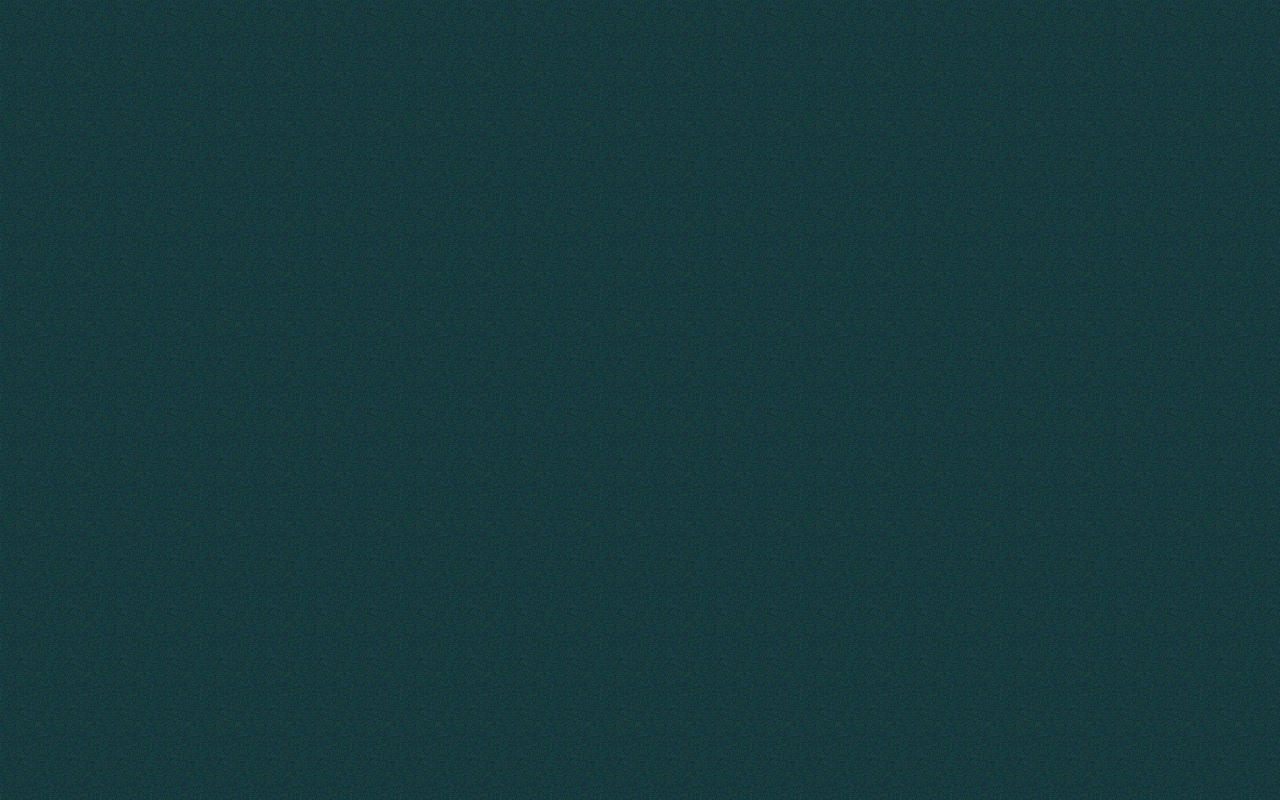
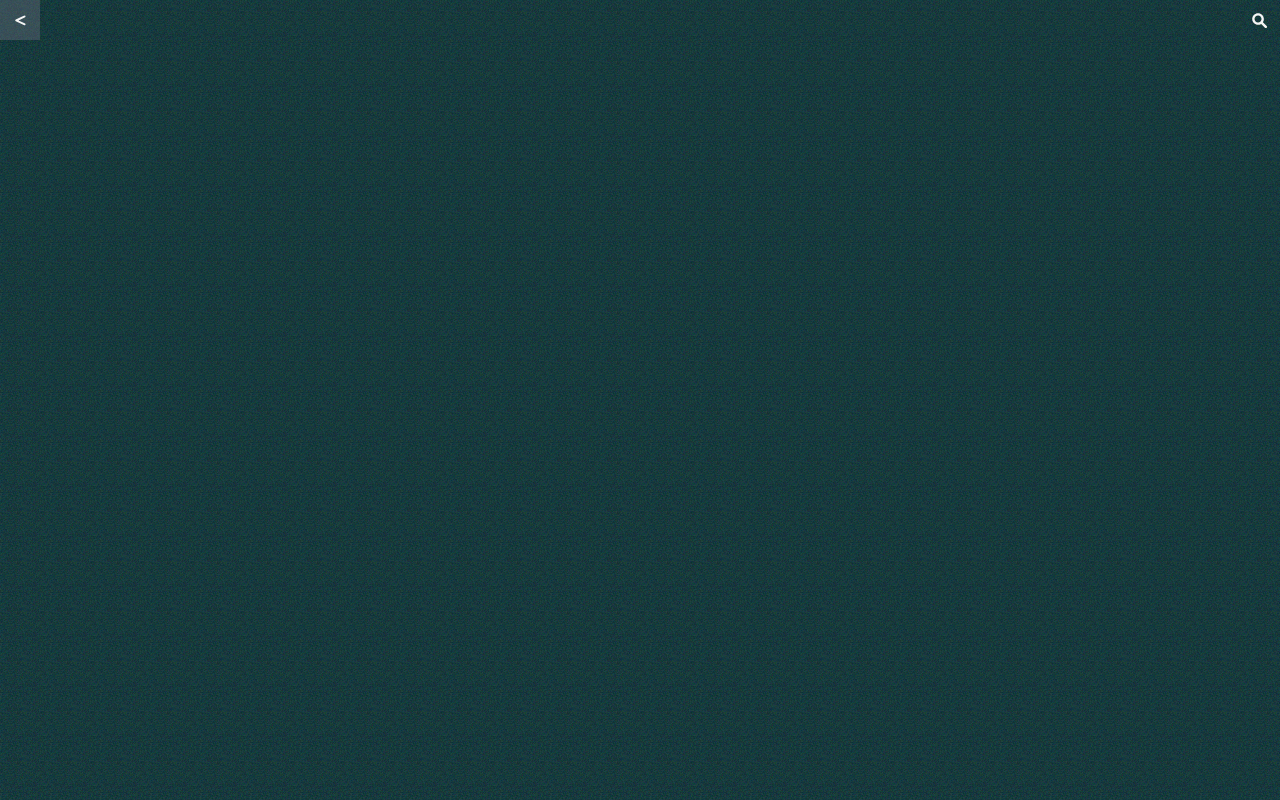
Before and after one commit to jo16oh/homepage, a SvelteKit app: page /about in a window 1280 px wide. Built offline with nearby package versions, Linux system fonts and the light colour scheme.

Commit message:
feat: Header Component

```diff
--- /dev/null
+++ b/src/lib/Components/Header.svelte
@@ -0,0 +1,24 @@
+<script lang="ts">
+	import { page } from '$app/stores';
+
+	const back = $derived.by(() => {
+		const url = $page.url.pathname;
+		if (url === '/') return '';
+		const path = url.split('/');
+		path.pop();
+		if (path.length === 1) return '/';
+		return path.join('/');
+	});
+</script>
+
+{#if back}
+	<div
+		class="fixed left-0 top-0 flex h-10 w-full flex-row justify-between opacity-60 max-[720px]:bg-[url('/bg-dark.jpg')]"
+	></div>
+	<a href={back} class="fixed left-0 top-0 hover:bg-gray-500/40">
+		<img src="/back.svg" alt="back" /></a
+	>
+	<button class="fixed right-0 top-0 hover:bg-gray-500/40">
+		<img src="/search.svg" alt="search" /></button
+	>
+{/if}
--- a/src/routes/+layout.svelte
+++ b/src/routes/+layout.svelte
@@ -1,11 +1,12 @@
 <script>
 	import '../app.css';
+	import Header from '$lib/Components/Header.svelte';
 </script>
 
-<div class="flex w-full flex-col items-center justify-center">
-	<div class="h-[146px] w-full"></div>
-	<div class="mx-auto flex w-full max-w-[660px] flex-col items-start justify-start px-[5px]">
+<Header />
+
+<div class="flex w-full flex-col items-center justify-center py-36">
+	<div class="mx-auto flex w-full max-w-[660px] flex-col items-start justify-start px-1">
 		<slot></slot>
 	</div>
-	<div class="h-[146px] w-full"></div>
 </div>
--- a/src/routes/journal/[slug]/+page.svelte
+++ b/src/routes/journal/[slug]/+page.svelte
@@ -4,16 +4,6 @@
 	let { data }: { data: { doc: MarkdownDocument; html: string } } = $props();
 </script>
 
-
-<div
-	class="fixed left-0 top-0 flex h-10 w-full flex-row justify-between opacity-60 max-[720px]:bg-[url('/bg-dark.jpg')]"
-></div>
-<a href="/journal" class="fixed left-0 top-0 hover:bg-gray-500/40">
-	<img src="/back.svg" alt="back" /></a
->
-<a href="/" class="fixed right-0 top-0 hover:bg-gray-500/40">
-	<img src="/search.svg" alt="search" /></a
->
 
 <h1 class="font-heading text-3xl font-bold text-white">
 	{data.doc.fileName}
```
